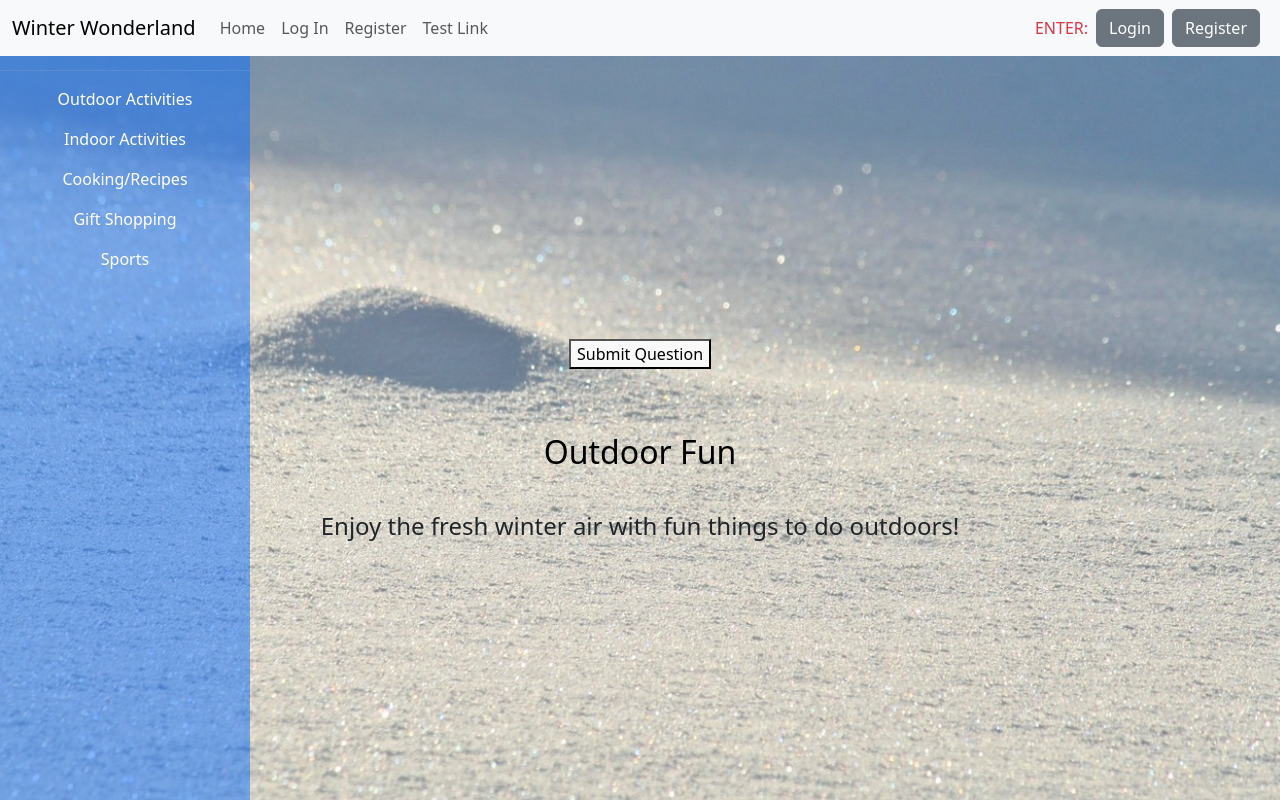
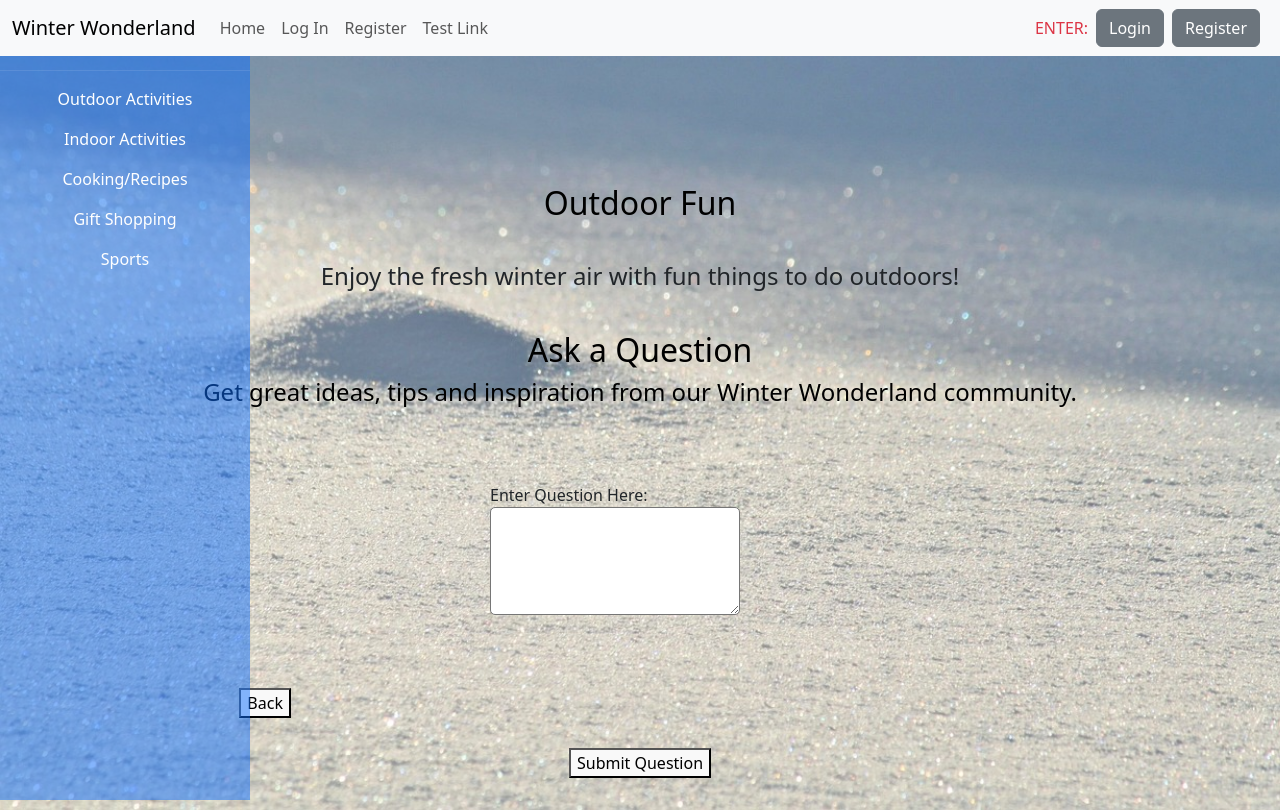
Before and after one commit to hubforschoolwork/pro5go, a React (Vite) app: page /outdoor in a window 1280 px wide. Built offline with nearby package versions, Linux system fonts and the light colour scheme.

Commit message:
edits to code

```diff
--- a/src/components/sidebar.jsx
+++ b/src/components/sidebar.jsx
@@ -1,5 +1,5 @@
 import React from 'react';
-import '../pages/sidebar.css'; // Import custom styles (optional)
+import '../pages/sidebar.css'; // Import custom styles
 
 const Sidebar = () => {
     return (
--- a/src/pages/outdoor.jsx
+++ b/src/pages/outdoor.jsx
@@ -3,6 +3,7 @@ import Outdoorgalore from '../components/outdoorfun.jsx';
 import Sidebar from '../components/sidebar.jsx';
 import './outdoor.css';
 import Questionbutton from '../components/questionbutton.jsx';
+import Questionit from '../components/questionform.jsx';
 
 function Outdoor() {
     return (
@@ -11,11 +12,12 @@ function Outdoor() {
         <Sidebar />
 
         <div className="form-container">
-        <Questionbutton />
+
         </div>
 
         <Outdoorgalore />
-
+        <Questionit />
+        <Questionbutton />
         </>
     );
 }
```
